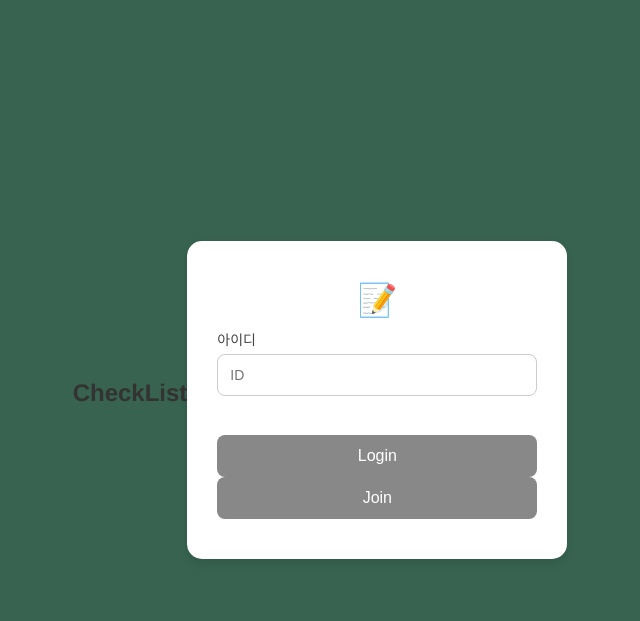
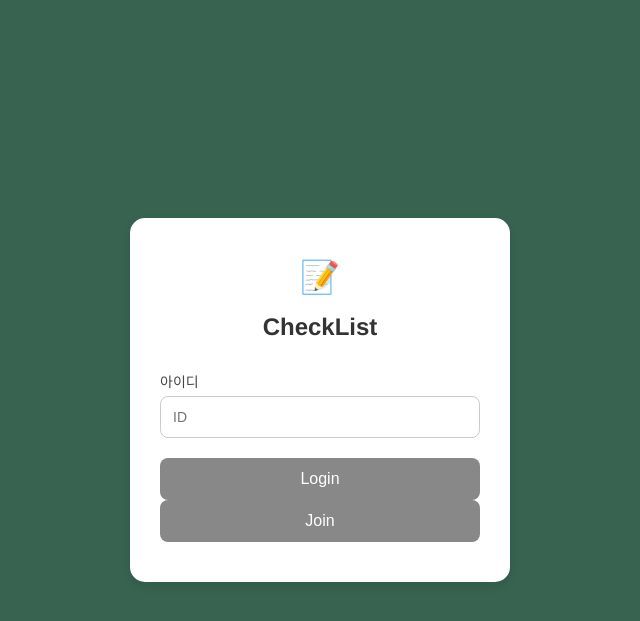
Before and after one commit to ewhatop1/ewhatop, a Flask app: page / in a window 1280 px wide. Shown: the top 621 px of the page, without its empty margins (320-960 px from the left). Run offline with Flask 3, Linux system fonts and the light colour scheme.

Commit message:
'CheckList' 글씨 로그인창으로 넣기

```diff
--- a/templates/login.html
+++ b/templates/login.html
@@ -7,7 +7,6 @@
   </head>
   <body>
     <div class="container">
-      <h1>CheckList</h1>
       {% with messages = get_flashed_messages() %}
         {% if messages %}
           <ul class="flashes">
@@ -23,9 +22,10 @@
         <a href="{{ url_for('logout') }}">로그아웃</a>
       {% else %}
         <form method="post" class="login-form" action="/">
+          <h1 class="title">CheckList</h1>
+
           <label for="loginId">아이디</label>
           <input type="text" id="loginId" name="loginId" placeholder="ID" required />
-          <h2></h2>
 
           <button type="submit" name="action" value="Login">Login</button>
           <button type="submit" name="action" value="Join">Join</button>
```
